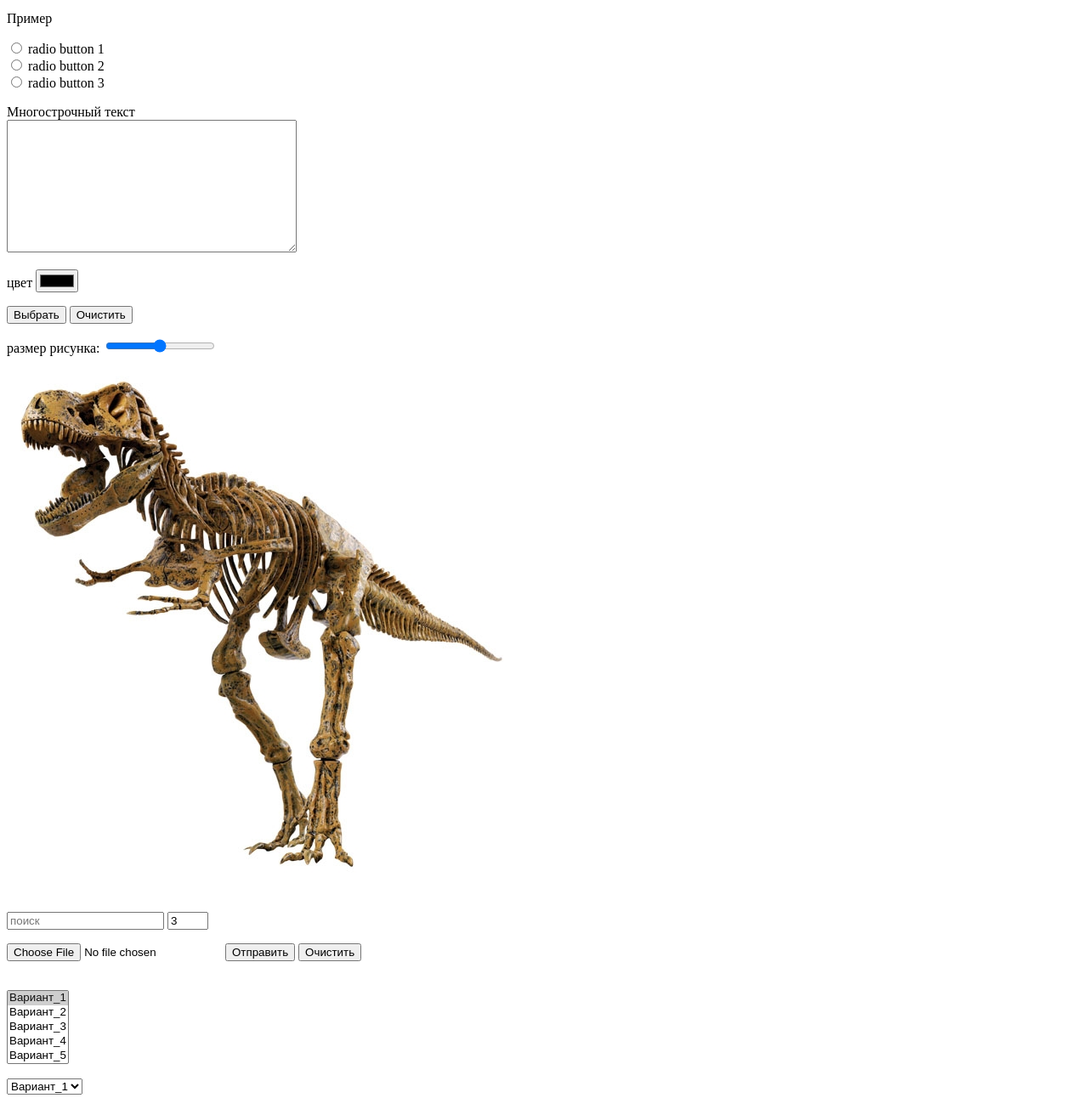
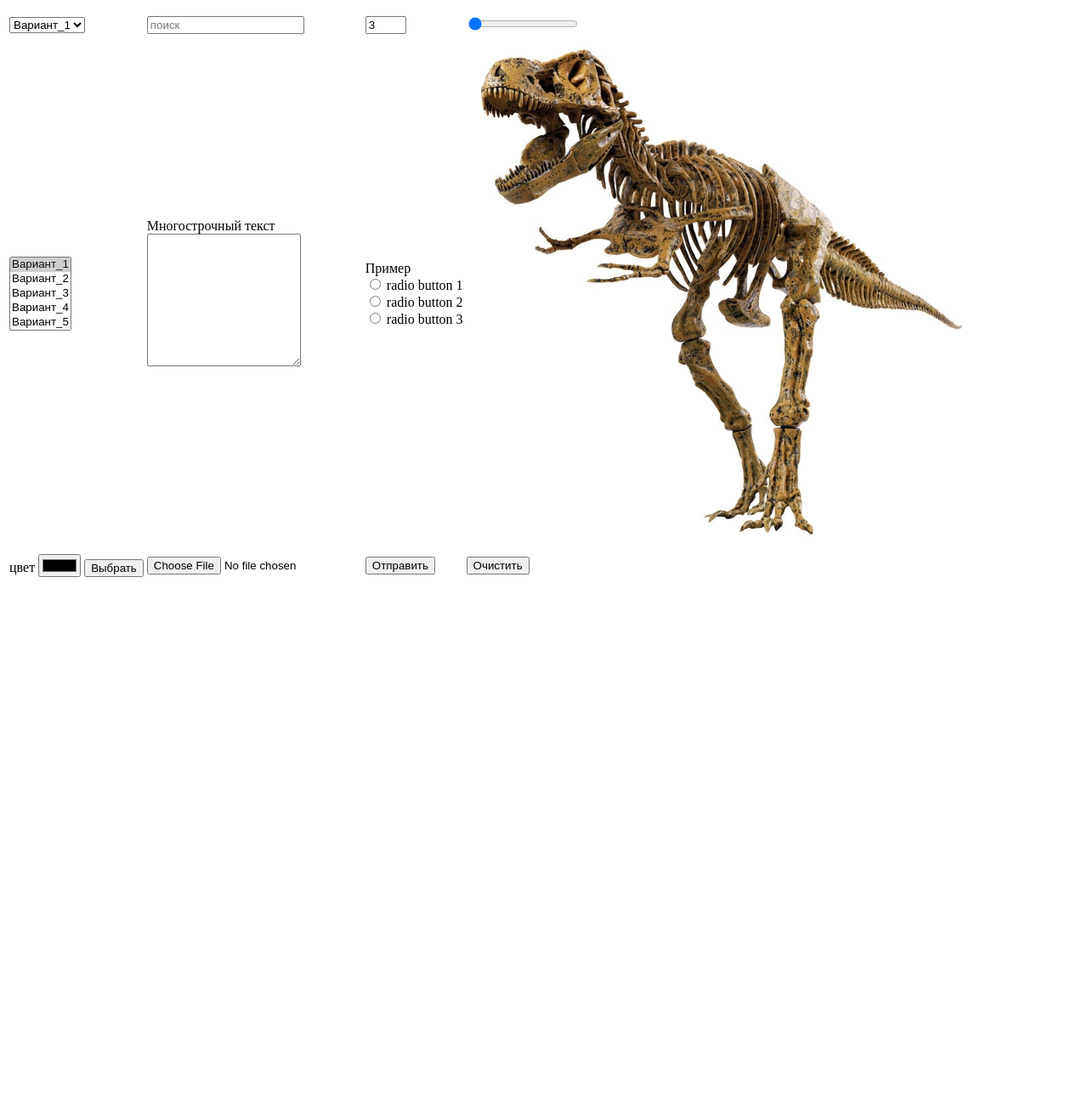
Before and after one commit to romas-lysenko/it_test, a plain HTML site: page index.html in a window 1280 px wide. Shown: the part 249-1541 px from the top of the page at 85% size. After the commit the page ends 939 px from the top, so only its background shows below. Drawn offline with Linux system fonts and the light colour scheme.

Commit message:
refrech dinosaur

```diff
--- a/index.html
+++ b/index.html
@@ -30,48 +30,58 @@
             <td align="center" valign="top">270 см</td>
         </tr>
     </table>
-
+<br>
+    <table>
+            <tr>
                 <form action="handler.php">
-        <p> Пример </p>
-            <input type="radio" name="radio button" value="r_1"> radio button 1<Br>
-            <input type="radio" name="radio button" value="r_2"> radio button 2<Br>
-            <input type="radio" name="radio button" value="r_3"> radio button 3<Br>
-
-        <p>Многострочный текст<Br>
-            <textarea name="comment" cols="40" rows="10"></textarea></p>
-
-        <p> цвет <input type="color" value="fff"> </p>
-        <p><input type="submit" value="Выбрать">
-            <input type="reset" value="Очистить"></p>
-
-
-        <p> размер рисунка: <input type="range" min="1" max="5" id="size" oninput="sizePic()" value="3"></p>
-        <p> <img src="img/maxresdefault.jpg" alt="" id="pic"></p>
-
-
-        <br><input type="search" placeholder="поиск">
-            <input type="number" name="num" size="3"  min="1" max="5" value="3">
-
-        <p><input type="file">
-               <input type="submit" value="Отправить">
-               <input type="submit" value="Очистить"></p>
-
-         <br><select name="select" size="5" multiple>
+                    <td><select name="select">
                         <option selected value="s1">Вариант_1</option>
                         <option value="s2">Вариант_2</option>
                         <option value="s3">Вариант_3</option>
                         <option value="s4">Вариант_4</option>
                         <option value="s5">Вариант_5</option>
-             </select>
+                    </select></td>
 
-        <p><select name="select">
+                    <td><input type="search" placeholder="поиск"></td>
+                        <td><input type="number" name="num" size="3"  min="1" max="5" value="3"></td>
+                    <td colspan="2"> <input type="range" min="1" max="5" id="size" oninput="sizePic()" value="1"><br>
+                         </td>
+                </form>
+            </tr>
+
+            <tr>
+                <form action="handler.php">
+                    <td><select name="select" size="5" multiple>
                         <option selected value="s1">Вариант_1</option>
                         <option value="s2">Вариант_2</option>
                         <option value="s3">Вариант_3</option>
                         <option value="s4">Вариант_4</option>
                         <option value="s5">Вариант_5</option>
-        </select></p>
+                     </select></td>
+                    <td>Многострочный текст<Br>
+                        <textarea name="comment" cols="20" rows="10"></textarea></td>
+                    <td> Пример<br>
+                         <input type="radio" name="radio button" value="r_1"> radio button 1<Br>
+                        <input type="radio" name="radio button" value="r_2"> radio button 2<Br>
+                        <input type="radio" name="radio button" value="r_3"> radio button 3<Br> </td>
+                    <td><img src="img/maxresdefault.jpg" alt="" id="pic"></td>
 
                 </form>
+            </tr>
+
+            <tr>
+                <form action="handler.php">
+                    <td> цвет <input type="color" value="fff">
+                        <input type="submit" value="Выбрать"> </td>
+
+                    <td><input type="file"></td>
+                    <td><input type="submit" value="Отправить"></td>
+                    <td><input type="reset" value="Очистить"></td>
+
+                </form>
+
+            </tr>
+
+    </table>
 </body>
 </html>
```
Lines whose indentation alone changed are shown as unchanged.
